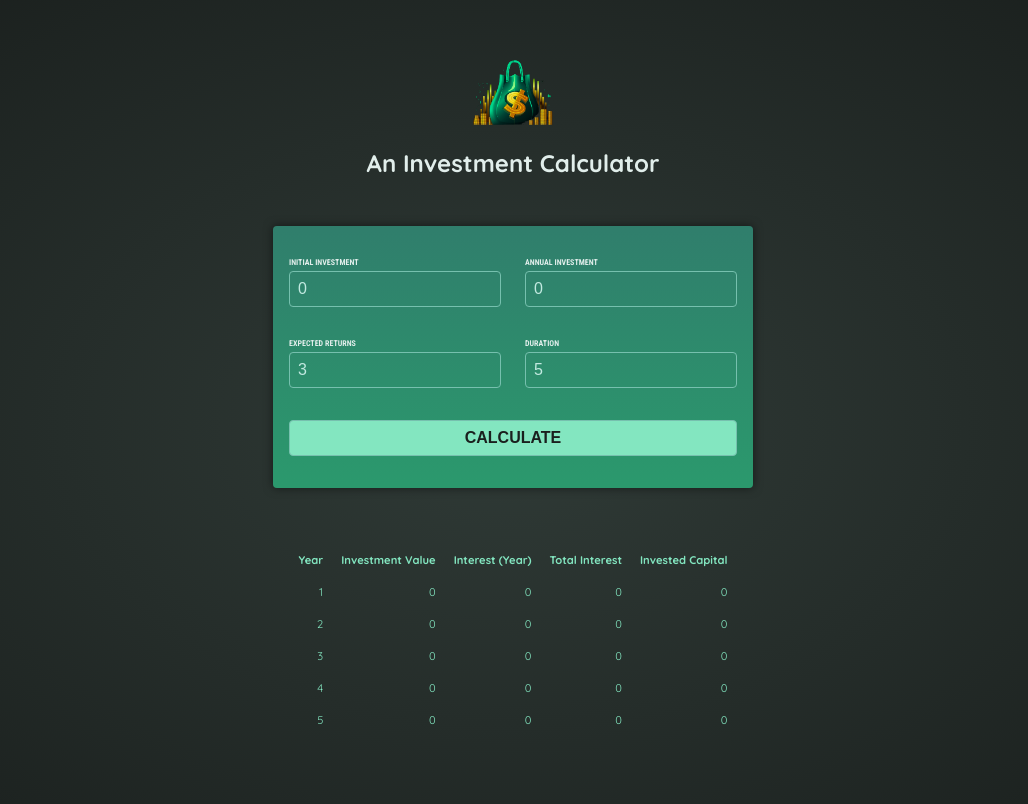
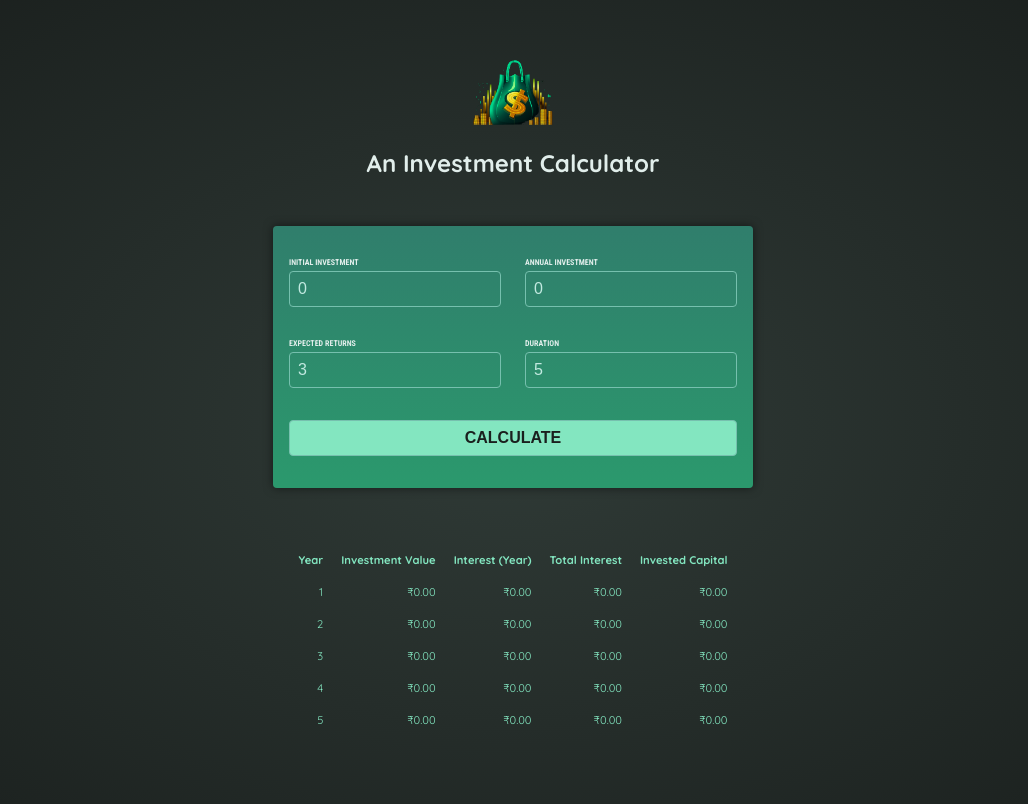
Before and after one commit to Strange-boy/Investment-calculator, an Angular app: page / in a window 1280 px wide. Both pictures are taken after a click on the button "CALCULATE". Shown: the top 804 px of the page, without its empty margins (127-1155 px from the left). Built offline with nearby package versions, Linux system fonts and the light colour scheme.

Commit message:
Learning about adding pipes and converting currency to indian rupees

```diff
--- /dev/null
+++ b/src/app/app.config.ts
@@ -0,0 +1,11 @@
+import { ApplicationConfig, LOCALE_ID } from '@angular/core';
+import { registerLocaleData } from '@angular/common';
+import localeIn from '@angular/common/locales/en-IN';
+
+registerLocaleData(localeIn, 'en-IN');
+
+export const appConfig: ApplicationConfig = {
+    providers: [
+        { provide: LOCALE_ID, useValue: 'en-IN' }
+    ]
+};
--- a/src/app/investment-results/investment-results.component.html
+++ b/src/app/investment-results/investment-results.component.html
@@ -13,10 +13,10 @@
             @for ( investmentResult of investmentResults ; track investmentResult.year) {
                 <tr>
                     <td>{{investmentResult.year}}</td>
-                    <td>{{investmentResult.valueEndOfYear}}</td>
-                    <td>{{investmentResult.interest}}</td>
-                    <td>{{investmentResult.totalInterest}}</td>
-                    <td>{{investmentResult.totalAmountInvested}}</td>
+                    <td>{{investmentResult.valueEndOfYear  | currency:'INR':'symbol':'1.2-2' }}</td>
+                    <td>{{investmentResult.interest | currency:'INR':'symbol':'1.2-2'}}</td>
+                    <td>{{investmentResult.totalInterest | currency:'INR':'symbol':'1.2-2'}}</td>
+                    <td>{{investmentResult.totalAmountInvested | currency:'INR':'symbol':'1.2-2'}}</td>
                 </tr>
             }
         </thead>
--- a/src/app/investment-results/investment-results.component.ts
+++ b/src/app/investment-results/investment-results.component.ts
@@ -1,12 +1,13 @@
 import {Component, Input} from "@angular/core";
 import {InvestmentResultsModel} from "../models/investment-results.model";
+import {CurrencyPipe} from "@angular/common";
 
 @Component({
     standalone : true,
     selector: 'app-investment-results',
     templateUrl : './investment-results.component.html',
     styleUrls : ['./investment-results.component.css'],
-    imports : []
+    imports : [CurrencyPipe]
 })
 
 export class InvestmentResultsComponent {
--- a/src/main.ts
+++ b/src/main.ts
@@ -1,5 +1,6 @@
 import { bootstrapApplication } from '@angular/platform-browser';
 
 import { AppComponent } from './app/app.component';
+import {appConfig} from "./app/app.config";
 
-bootstrapApplication(AppComponent).catch((err) => console.error(err));
+bootstrapApplication(AppComponent, appConfig).catch((err) => console.error(err));
```
